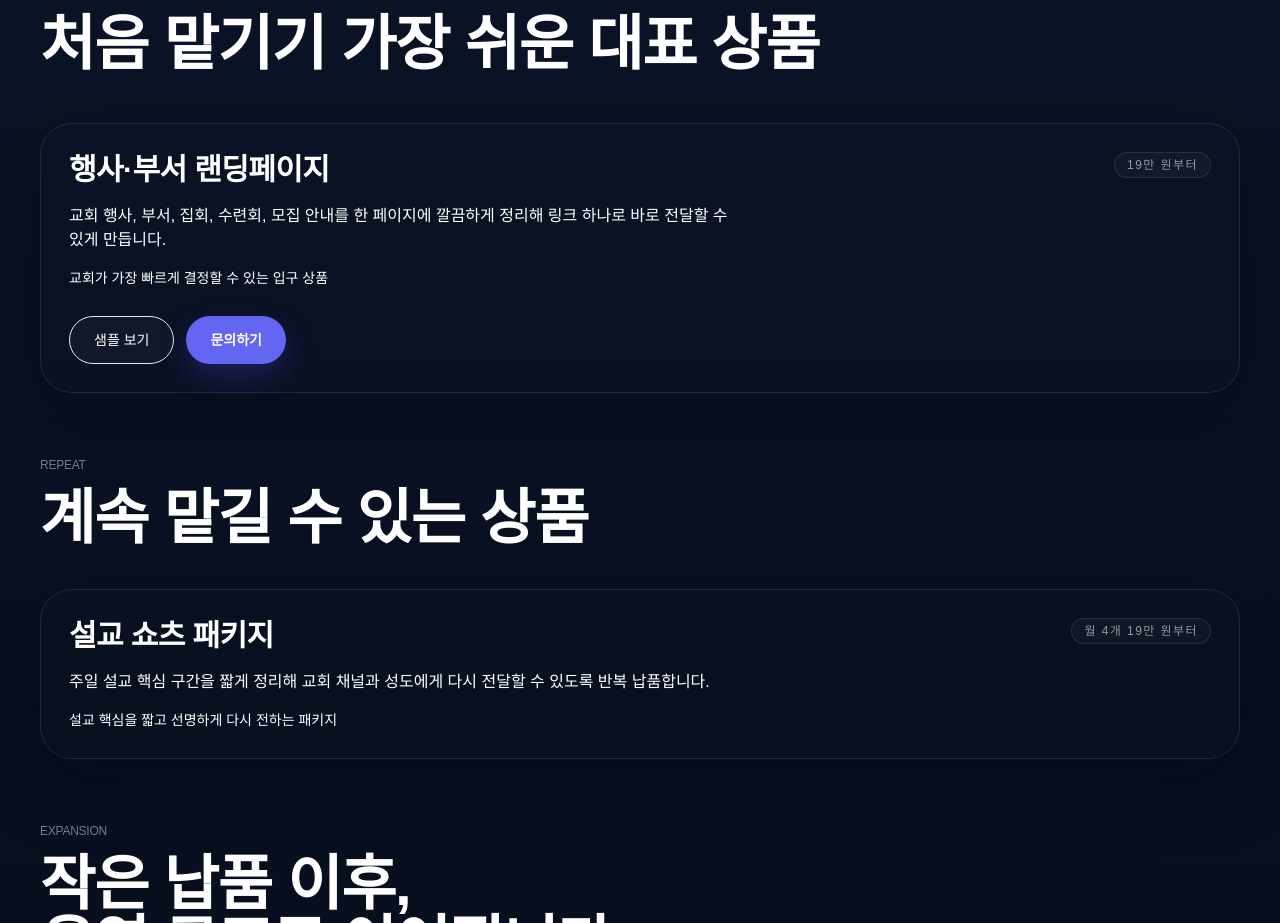
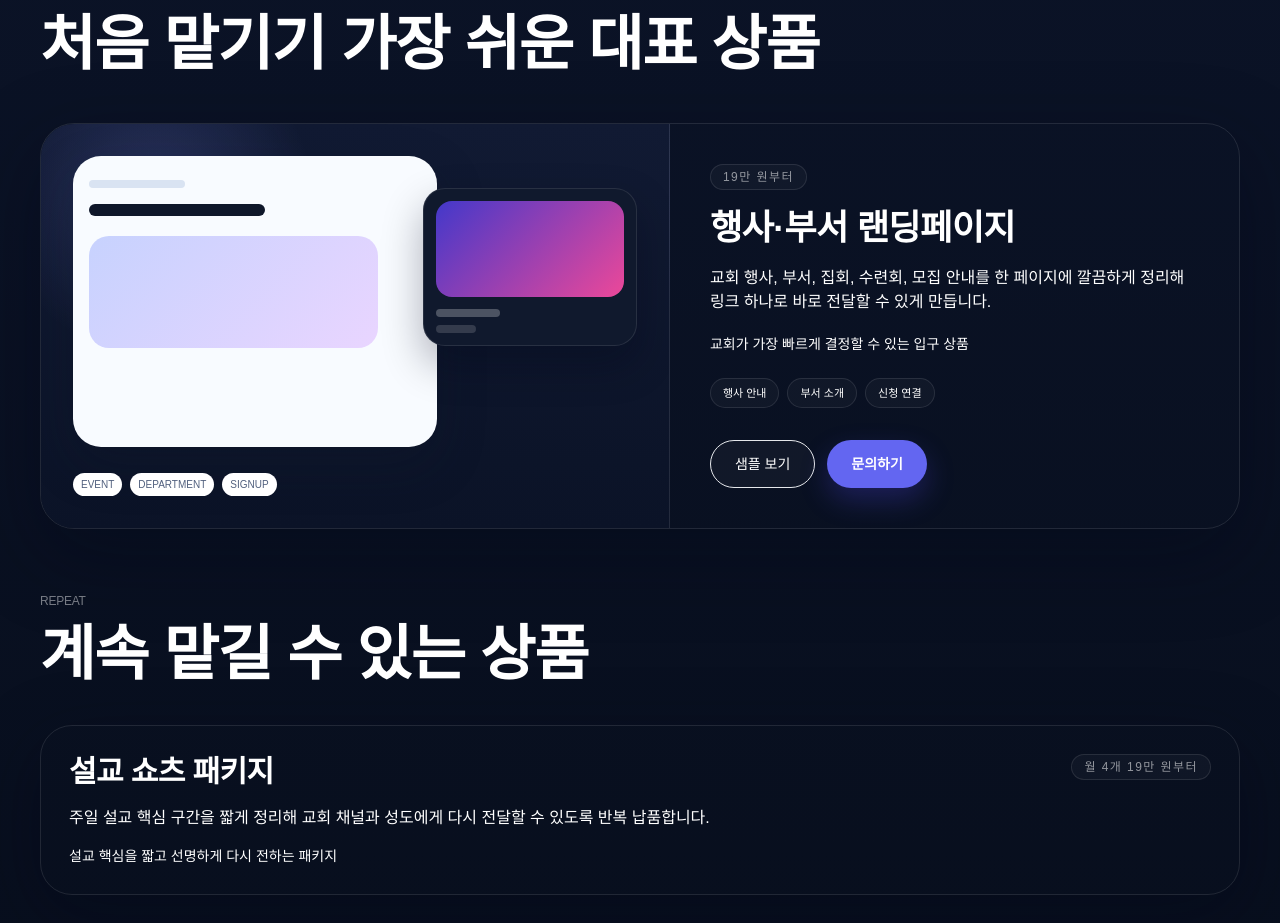
Before and after one commit to kinddragon1224/soom-church, a Next.js app: page / in a window 1280 px wide. Shown: the part 2780-3703 px from the top of the page. Built offline with nearby package versions, Linux system fonts and the light colour scheme; a web font is replaced by a local one.

Commit message:
Make representative product section more visual

```diff
--- a/app/page.tsx
+++ b/app/page.tsx
@@ -288,23 +288,45 @@ export default function HomePage() {
             <h2 className="mt-4 text-4xl font-semibold leading-tight text-white sm:text-5xl lg:text-6xl">처음 맡기기 가장 쉬운 대표 상품</h2>
           </div>
 
-          <div className="mt-12 rounded-[32px] border border-white/10 bg-[#0b1327]/88 p-6 shadow-[0_20px_70px_rgba(2,6,23,0.34)] sm:p-7">
-            <div className="flex flex-col gap-5 sm:flex-row sm:items-start sm:justify-between">
-              <div className="max-w-2xl">
-                <h3 className="text-2xl font-semibold text-white sm:text-3xl">행사·부서 랜딩페이지</h3>
-                <p className="mt-4 text-sm leading-7 text-white/66 sm:text-base">
+          <div className="mt-12 overflow-hidden rounded-[34px] border border-white/10 bg-[#0b1327]/92 shadow-[0_26px_80px_rgba(2,6,23,0.34)]">
+            <div className="grid lg:grid-cols-[1.05fr_0.95fr]">
+              <div className="relative min-h-[320px] overflow-hidden border-b border-white/10 bg-[radial-gradient(circle_at_18%_18%,rgba(129,140,248,0.22),transparent_26%),linear-gradient(180deg,#111a33_0%,#0b1327_100%)] p-6 sm:min-h-[420px] sm:p-8 lg:min-h-full lg:border-b-0 lg:border-r">
+                <div className="absolute left-8 top-8 h-[72%] w-[58%] rounded-[28px] border border-white/10 bg-[#f8fbff] shadow-[0_18px_50px_rgba(15,23,42,0.24)]" />
+                <div className="absolute left-12 top-14 h-2 w-24 rounded-full bg-[#d9e3f2]" />
+                <div className="absolute left-12 top-20 h-3 w-44 rounded-full bg-[#0f172a]" />
+                <div className="absolute left-12 top-28 h-28 w-[46%] rounded-[20px] bg-[linear-gradient(135deg,#c7d2fe_0%,#e9d5ff_100%)]" />
+                <div className="absolute right-8 top-16 w-[34%] rounded-[22px] border border-white/10 bg-[#10192d] p-3 shadow-[0_18px_40px_rgba(2,6,23,0.3)]">
+                  <div className="h-24 rounded-[16px] bg-[linear-gradient(135deg,#4338ca_0%,#ec4899_100%)]" />
+                  <div className="mt-3 h-2 w-16 rounded-full bg-white/25" />
+                  <div className="mt-2 h-2 w-10 rounded-full bg-white/15" />
+                </div>
+                <div className="absolute bottom-8 left-8 flex flex-wrap gap-2 text-[10px] text-[#51607e]">
+                  <span className="rounded-full bg-white px-2 py-1">EVENT</span>
+                  <span className="rounded-full bg-white px-2 py-1">DEPARTMENT</span>
+                  <span className="rounded-full bg-white px-2 py-1">SIGNUP</span>
+                </div>
+              </div>
+
+              <div className="p-6 sm:p-8 lg:p-10">
+                <div className="inline-flex w-fit rounded-full border border-white/10 bg-white/[0.03] px-3 py-1 text-xs tracking-[0.12em] text-white/55">
+                  19만 원부터
+                </div>
+                <h3 className="mt-5 text-2xl font-semibold text-white sm:text-3xl lg:text-[2.2rem]">행사·부서 랜딩페이지</h3>
+                <p className="mt-5 text-sm leading-7 text-white/66 sm:text-base">
                   교회 행사, 부서, 집회, 수련회, 모집 안내를
                   한 페이지에 깔끔하게 정리해
                   링크 하나로 바로 전달할 수 있게 만듭니다.
                 </p>
-                <p className="mt-4 text-sm text-white/54">교회가 가장 빠르게 결정할 수 있는 입구 상품</p>
-                <div className="mt-7 flex flex-col gap-3 sm:flex-row">
+                <p className="mt-5 text-sm text-white/54">교회가 가장 빠르게 결정할 수 있는 입구 상품</p>
+                <div className="mt-6 flex flex-wrap gap-2 text-[11px] text-white/58">
+                  <span className="rounded-full border border-white/10 bg-white/[0.03] px-3 py-1.5">행사 안내</span>
+                  <span className="rounded-full border border-white/10 bg-white/[0.03] px-3 py-1.5">부서 소개</span>
+                  <span className="rounded-full border border-white/10 bg-white/[0.03] px-3 py-1.5">신청 연결</span>
+                </div>
+                <div className="mt-8 flex flex-col gap-3 sm:flex-row">
                   <a href="#contact" className="inline-flex min-h-12 items-center justify-center rounded-full border border-white/12 bg-white/[0.03] px-6 py-3 text-sm font-medium text-white">샘플 보기</a>
                   <a href="#contact" className="inline-flex min-h-12 items-center justify-center rounded-full bg-indigo-500 px-6 py-3 text-sm font-semibold text-white shadow-[0_12px_28px_rgba(79,70,229,0.28)]">문의하기</a>
                 </div>
-              </div>
-              <div className="inline-flex w-fit rounded-full border border-white/10 bg-white/[0.03] px-3 py-1 text-xs tracking-[0.12em] text-white/55">
-                19만 원부터
               </div>
             </div>
           </div>
```
